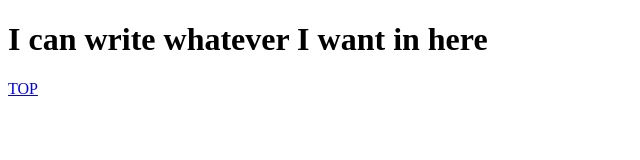
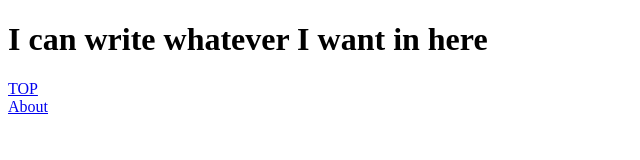
Before and after one commit to georges-kh/git_another_test, a plain HTML site: page index.html in a window 1280 px wide. Shown: the full height of the page, 0-640 px from the left. Drawn offline with Linux system fonts and the light colour scheme.

Commit message:
Add break between links

```diff
--- a/index.html
+++ b/index.html
@@ -8,5 +8,7 @@
 <body>
     <h1>I can write whatever I want in here</h1>
     <a href="https://www.theodinproject.com" target="_blank" rel="noreferrer">TOP</a>
+    <br>
+    <a href="about.html">About</a>
 </body>
 </html>
```
